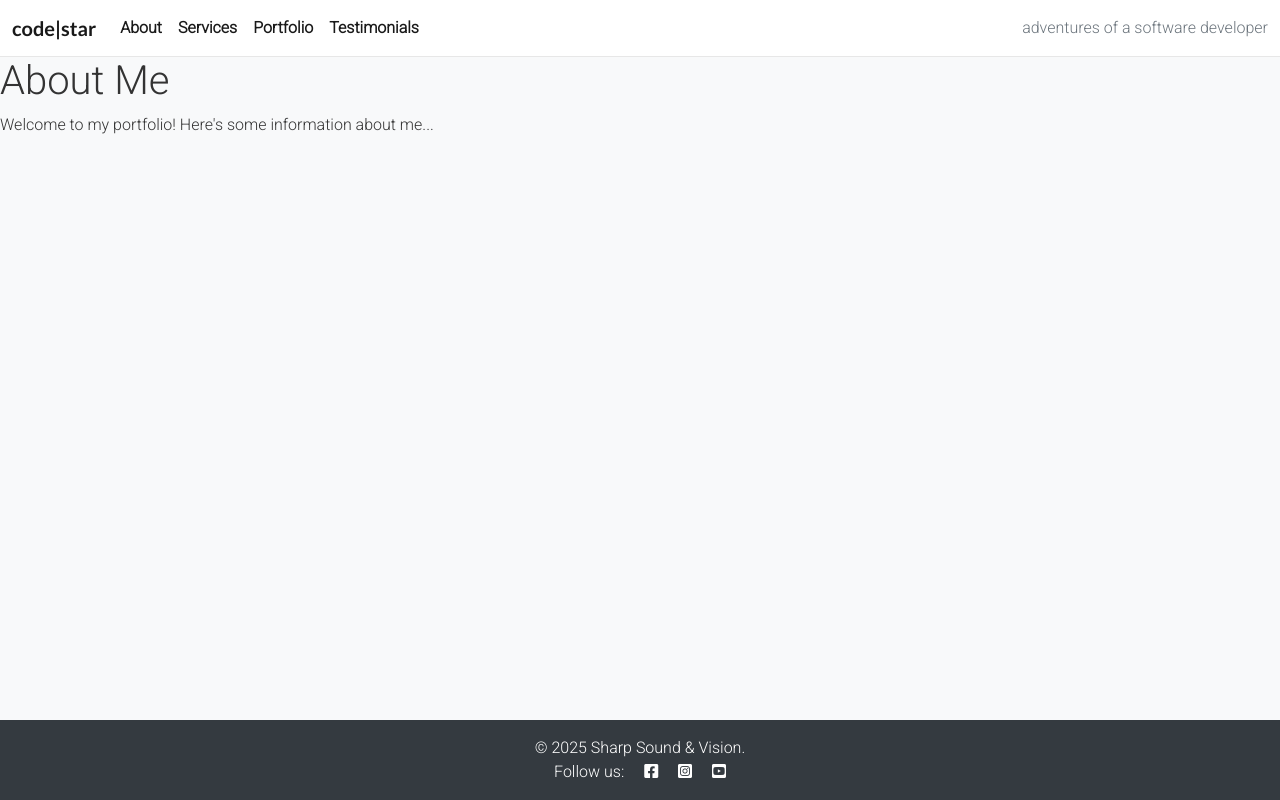
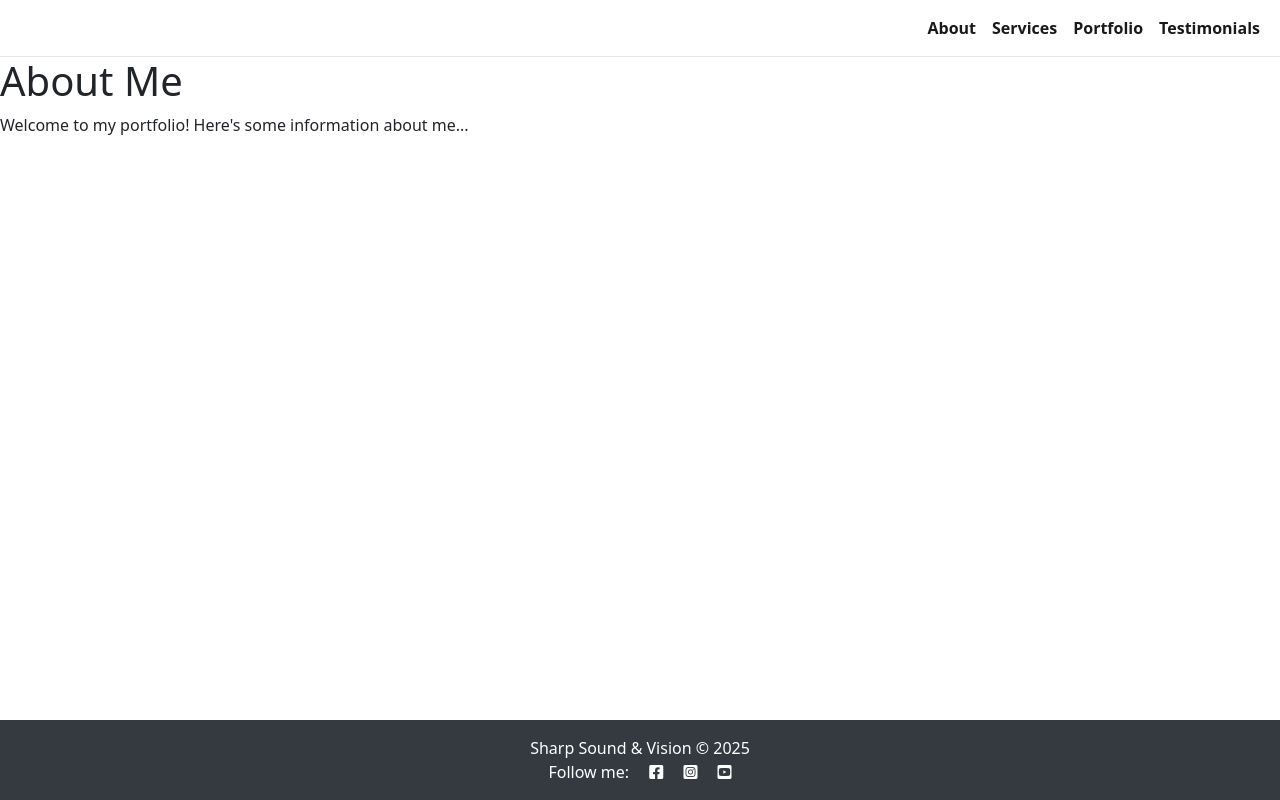
Before and after one commit to phoebeW17/sharp_sound_vision, a Django app: page / in a window 1280 px wide. Run offline with Django 4.2, Linux system fonts and the light colour scheme.

Commit message:
Make positional changes to navbar

```diff
--- a/static/css/styles.css
+++ b/static/css/styles.css
@@ -1,3 +1,8 @@
+<!-- Google Fonts CSS -->
+<link rel="preconnect" href="https://fonts.gstatic.com">
+<link href="https://fonts.googleapis.com/css2?family=Roboto:wght@300&display=swap" rel="stylesheet">
+<link href="https://fonts.googleapis.com/css2?family=Lato:wght@300;700&display=swap" rel="stylesheet">
+
 body {
     font-family: 'Roboto', sans-serif;
     background-color: #f8f9fa;
--- a/templates/base.html
+++ b/templates/base.html
@@ -1,5 +1,6 @@
 {% load static %}
 {% url 'about' as home_url %}
+
 <!--Code below provided by CI LMS-->
 <!DOCTYPE html>
 <html class="h-100" lang="en">
@@ -7,11 +8,6 @@
 <head>
     <title>Sharp Sound & Vision</title>
     <meta name="viewport" content="width=device-width, initial-scale=1" />
-
-    <!-- Google Fonts CSS -->
-    <link rel="preconnect" href="https://fonts.gstatic.com">
-    <link href="https://fonts.googleapis.com/css2?family=Roboto:wght@300&display=swap" rel="stylesheet">
-    <link href="https://fonts.googleapis.com/css2?family=Lato:wght@300;700&display=swap" rel="stylesheet">
 
     <!-- Font Awesome CSS -->
     <link rel="stylesheet" href="https://cdnjs.cloudflare.com/ajax/libs/font-awesome/5.15.3/css/all.min.css">
@@ -30,17 +26,16 @@
     <!-- Navigation -->
     <nav class="navbar navbar-expand-lg navbar-light bg-white">
         <div class="container-fluid">
-            <a class="navbar-brand" href="{% url 'about' %}"><span class="brand">c<span class="red-o">o</span>de<span
-                        class="thin">|star</span></span></a>
+            <a class="navbar-brand" href="{% url 'about' %}"></a>
             <button class="navbar-toggler" type="button" data-bs-toggle="collapse" data-bs-target="#navbarText"
                 aria-controls="navbarText" aria-expanded="false" aria-label="Toggle navigation">
                 <span class="navbar-toggler-icon"></span>
             </button>
             <div class="collapse navbar-collapse" id="navbarText">
-                <ul class="navbar-nav me-auto mb-2 mb-lg-0">
+                <ul class="navbar-nav ms-auto mb-2 mb-lg-0">
                     <li class="nav-item">
                         <a class="nav-link {% if request.path == home_url %}active{% endif %}" aria-current="page"
-                            href="#">About</a>
+                            href="{% url 'about' %}">About</a>
                     </li>
                     <li class="nav-item">
                         <a class="nav-link {% if request.path == home_url %}active{% endif %}" aria-current="page"
@@ -55,9 +50,6 @@
                             href="{% url 'testimonial' %}">Testimonials</a>
                     </li>
                 </ul>
-                <span class="navbar-text text-muted">
-                    adventures of a software developer
-                </span>
             </div>
         </div>
     </nav>
@@ -72,8 +64,8 @@
 
     <!-- Footer -->
     <footer class="footer mt-auto py-3 dark-bg">
-        <p class="m-0 text-center text-white">&copy; 2025 Sharp Sound & Vision.</p>
-        <p class="m-0 text-center text-white">Follow us: <i class="fab fa-facebook-square ms-3"></i>
+        <p class="m-0 text-center text-white">Sharp Sound & Vision &copy; 2025 </p>
+        <p class="m-0 text-center text-white">Follow me: <i class="fab fa-facebook-square ms-3"></i>
             <i class="fab fa-instagram-square ms-3"></i>
             <i class="fab fa-youtube-square ms-3"></i>
         </p>
```
